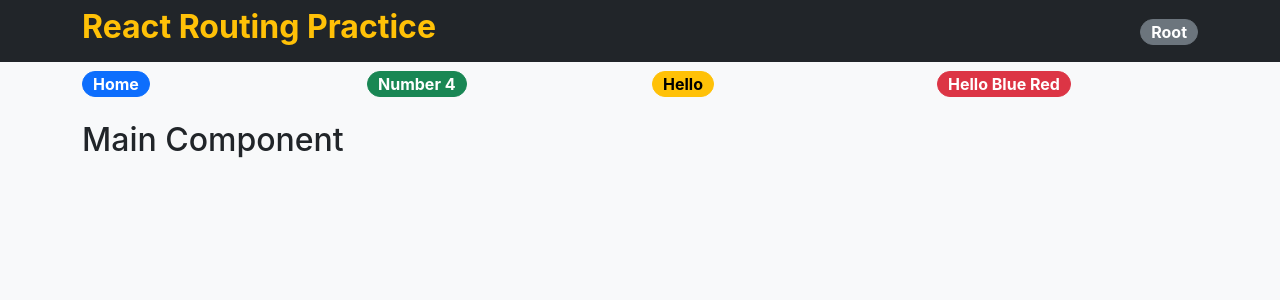
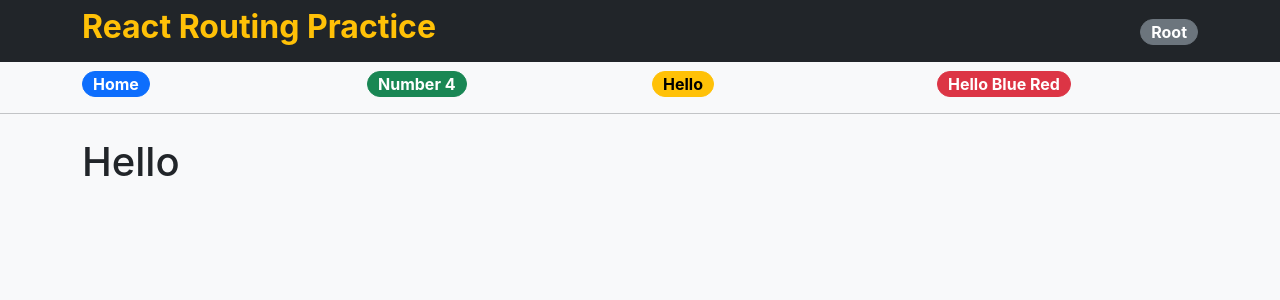
Before and after one commit to Virgilio-D-Cabading-Jr/Coding_Dojo_MERN_Stack_React_Routing_Routing_Practice, a React (Create React App) app: page /Hello/1/1 in a window 1280 px wide. Shown: the top 300 px of the page. Built offline with nearby package versions, Linux system fonts and the light colour scheme.

Commit message:
implement routes and useParams

```diff
--- a/src/App.js
+++ b/src/App.js
@@ -10,6 +10,7 @@ const App = () => {
     <BrowserRouter>
       <NavBar />
       <LinksBar />
+      <hr />
       <Switch>
         <Main />
       </Switch>
--- a/src/LinksBarComp.jsx
+++ b/src/LinksBarComp.jsx
@@ -13,7 +13,7 @@ const LinksBar = () => {
                     <Link to="/home" className='col'>
                         <button className='btn btn-primary round'><strong>Home</strong></button>
                     </Link>
-                    <Link to="/4" className='col'>
+                    <Link to="/number/4" className='col'>
                         <button className='btn btn-success round'><strong>Number 4</strong></button>
                     </Link>
                     <Link to="/hello" className='col'>
--- /dev/null
+++ b/src/components/HelloColorComp.jsx
@@ -0,0 +1,18 @@
+import React from 'react';
+import { useParams } from 'react-router-dom';
+
+/**
+ * //// HELLO COLOR COMPONENT ////////////////////////////////
+ * @returns HTML For Hello with Color Text Color and Background Color
+ */
+const HelloColor = () => {
+    const { color, backgroundColor } = useParams();
+
+    return (
+        <div style={{ color: color, backgroundColor: backgroundColor }}>
+            <h1>Hello</h1>
+        </div>
+    );
+};
+
+export default HelloColor;
--- /dev/null
+++ b/src/components/HelloComp.jsx
@@ -0,0 +1,15 @@
+import React from 'react';
+
+/**
+ * //// HELLO COMPONENT ///////////////////////////////////////
+ * @returns HTML fot Hello Greeting
+ */
+const Hello = () => {
+  return (
+    <div>
+        <h1>Hello</h1>
+    </div>
+  );
+};
+
+export default Hello;
--- /dev/null
+++ b/src/components/HomeComp.jsx
@@ -0,0 +1,15 @@
+import React from 'react';
+
+/**
+ * //// HOME COMPONENT ///////////////////////////////////////////
+ * @returns HTML for the Home Welcome Greeting
+ */
+const Home = () => {
+  return (
+    <div>
+        <h1>Welcome to the Home Component</h1>
+    </div>
+  );
+};
+
+export default Home;
--- a/src/components/MainComp.jsx
+++ b/src/components/MainComp.jsx
@@ -1,5 +1,10 @@
 import React from 'react'
 import { BrowserRouter, Link, Switch, Route } from 'react-router-dom';
+
+import Home from './HomeComp';
+import Hello from './HelloComp';
+import Number from './NumberComp';
+import HelloColor from './HelloColorComp';
 
 /**
  * //// MAIN COMPONENT //////////////////////////////////////
@@ -10,7 +15,22 @@ const Main = () => {
             <div className='container mt-4'>
                 <div className='row'>
                     <div className="col">
-                        <h2>Main Component</h2>
+                        {/* **** HOME ROUTE ************** */}
+                        <Route exact path="/home">
+                            <Home />
+                        </Route>
+                        {/* **** HELLO ROUTE ************** */}
+                        <Route exact path="/hello">
+                            <Hello />
+                        </Route>
+                        {/* **** NUMBER ROUTE ************* */}
+                        <Route path="/number/:number">
+                            <Number />
+                        </Route>
+                        {/* **** HELLO COLOR BACKGROUND COLOR ROUTE ******** */}
+                        <Route path="/Hello/:color/:backgroundColor">
+                            <HelloColor />
+                        </Route>
                     </div>
                 </div>
             </div>
--- /dev/null
+++ b/src/components/NumberComp.jsx
@@ -0,0 +1,15 @@
+import React from 'react';
+import { useParams } from 'react-router-dom';
+
+
+const Number = (props) => {
+    const { number } = useParams();
+
+    return (
+        <div>
+            <h1>Number: { number }</h1>
+        </div>
+    );
+};
+
+export default Number;
```
